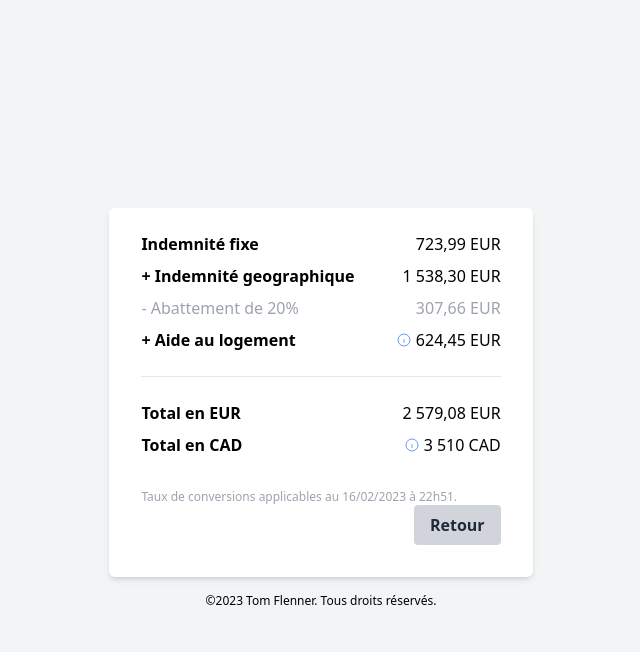
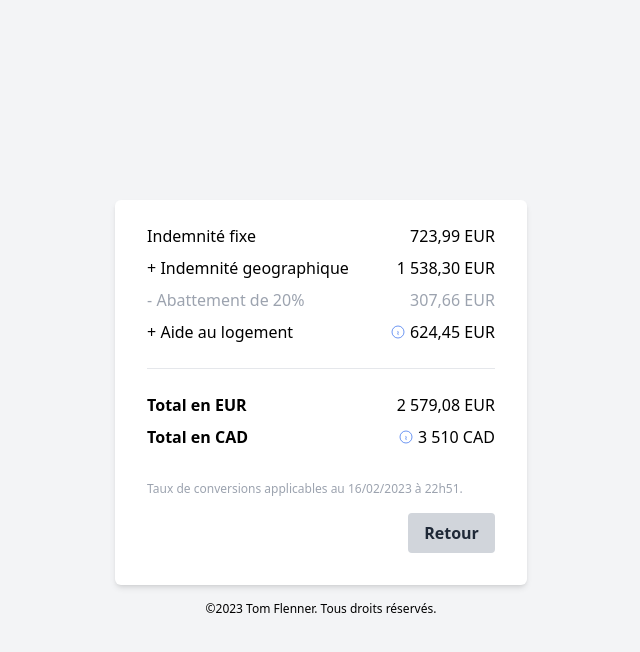
Before and after one commit to tomflenner/allowance-calculator, a Vue app: page / in a window 1280 px wide. Both pictures are taken after a click on the button "Calculer". Shown: the top 652 px of the page, without its empty margins (319-959 px from the left). Built offline with nearby package versions, Linux system fonts and the light colour scheme.

Commit message:
popover content + space

```diff
--- a/src/components/AllowanceResult.vue
+++ b/src/components/AllowanceResult.vue
@@ -1,12 +1,12 @@
 <template>
   <div class="space-y-2">
     <div class="flex justify-between space-x-12">
-      <span class="font-semibold">Indemnité fixe</span>
+      <span>Indemnité fixe</span>
       <span>723,99 EUR</span>
     </div>
 
     <div class="flex justify-between space-x-12">
-      <span class="font-semibold">+ Indemnité geographique</span>
+      <span>+ Indemnité geographique</span>
       <span>1 538,30 EUR</span>
     </div>
 
@@ -16,9 +16,9 @@
     </div>
 
     <div class="flex justify-between space-x-12">
-      <span class="font-semibold">+ Aide au logement</span>
+      <span>+ Aide au logement</span>
       <div class="flex items-center">
-        <PopOver />
+        <PopOver content="Conversion effectuée avec un taux CAD/EUR à 0,74" />
         <span>624,45 EUR</span>
       </div>
     </div>
@@ -35,13 +35,13 @@
     <div class="flex justify-between space-x-12">
       <span class="font-bold">Total en CAD</span>
       <div class="flex items-center">
-        <PopOver />
+        <PopOver content="Conversion effectuée avec un taux EUR/CAD à 1,44" />
         <span>3 510 CAD</span>
       </div>
     </div>
   </div>
 
-  <div class="mt-8 text-xs text-gray-400">
+  <div class="mt-8 mb-4 text-xs text-gray-400">
     Taux de conversions applicables au 16/02/2023 à 22h51.
   </div>
 
--- a/src/components/BaseForm.vue
+++ b/src/components/BaseForm.vue
@@ -17,7 +17,7 @@ const calculate = () => {
 
 <template>
   <div
-    class="w-full max-w-fit bg-white shadow-md truncate flex flex-col rounded-md px-8 pt-6 pb-8 mb-4 mt-4"
+    class="w-full max-w-fit bg-white shadow-md flex flex-col rounded-md px-8 pt-6 pb-8 mb-4 mt-4"
   >
     <AllowanceForm v-if="!showResult" :calculate="calculate" />
     <AllowanceResult v-if="showResult" :back="back" />
--- a/src/components/FormDropDown.vue
+++ b/src/components/FormDropDown.vue
@@ -1,6 +1,6 @@
 <script setup lang="ts">
 import "/node_modules/flag-icons/css/flag-icons.min.css";
-import { countries } from "../datas/countries";
+import { countries } from "@/datas/countries";
 import { ref, defineProps } from "vue";
 import {
   Listbox,
--- a/src/components/PopOver.vue
+++ b/src/components/PopOver.vue
@@ -26,11 +26,11 @@
     >
       <div
         v-if="open"
-        class="absolute z-10 mt-5 max-w-sm -translate-x-1/2 transform px-4 sm:px-0 lg:max-w-3xl"
+        class="absolute z-10 mt-5 -translate-x-1/2 transform px-4 sm:px-0 lg:max-w-3xl"
       >
         <PopoverPanel>
-          <div class="rounded-md shadow-md bg-gray-100 p-8">
-            Contenu du pop over
+          <div class="rounded-md shadow-md text-xs bg-gray-100 p-8">
+            {{ content }}
           </div>
         </PopoverPanel>
       </div>
@@ -46,4 +46,8 @@
 
 <script setup lang="ts">
 import { Popover, PopoverButton, PopoverPanel } from "@headlessui/vue";
+type Props = {
+  content: string;
+};
+defineProps<Props>();
 </script>
```
